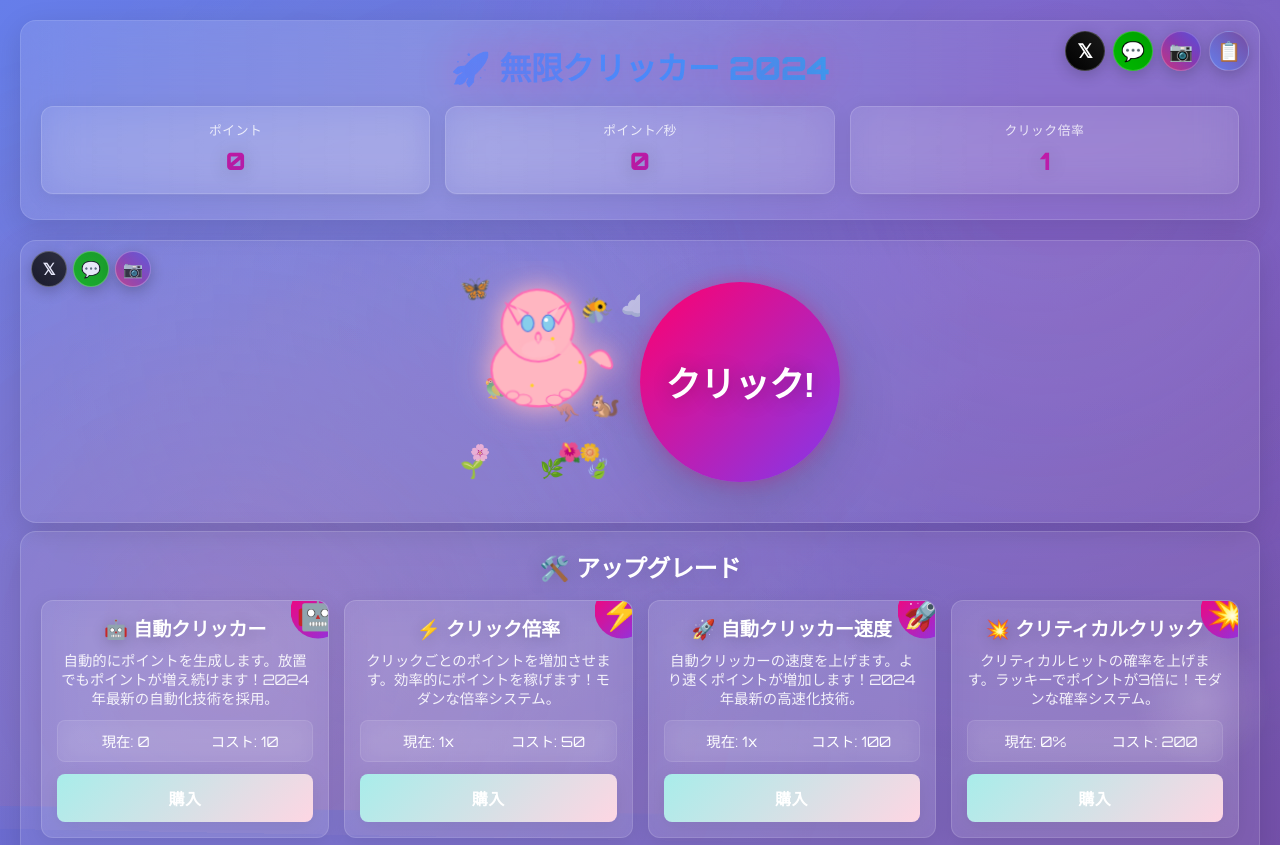
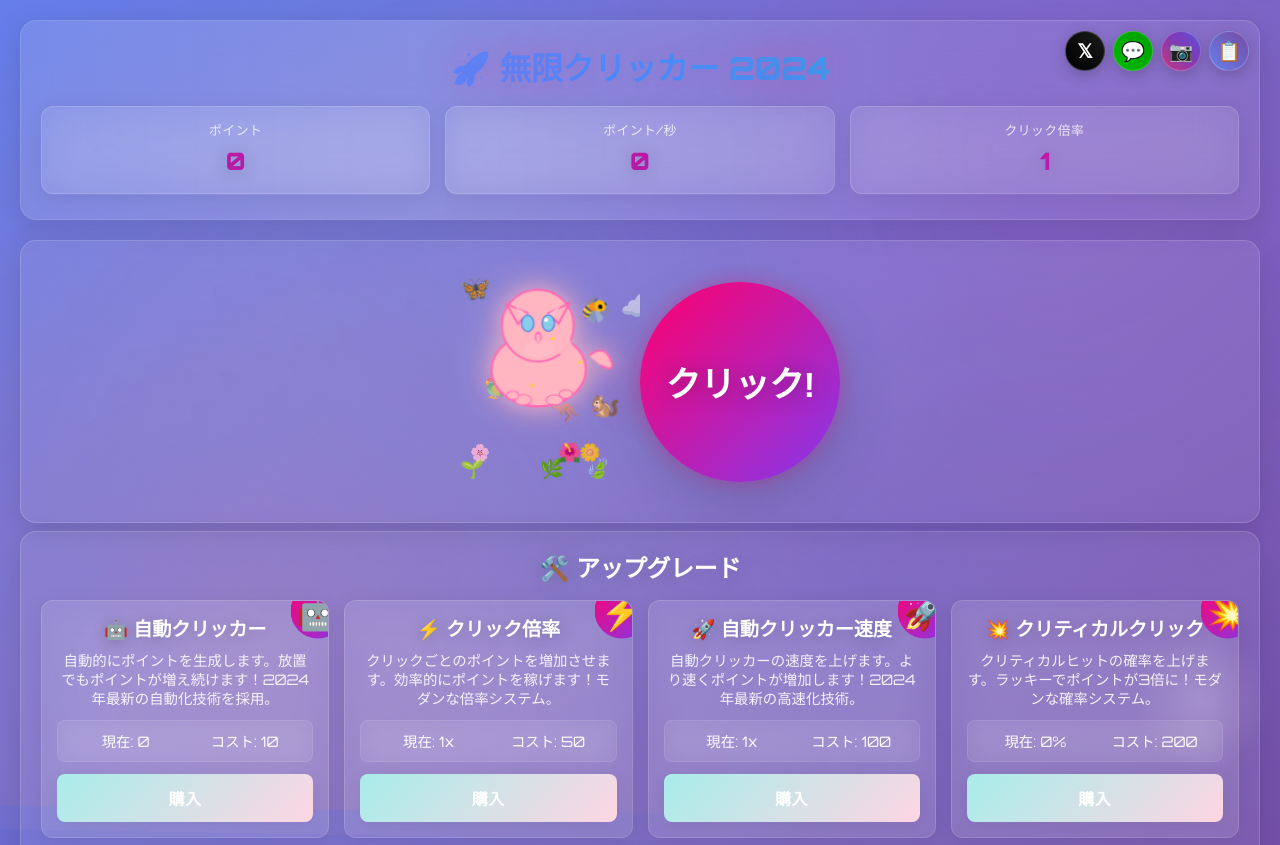
Before and after one commit to yamaryu999/infinity_clicker, a plain HTML site: page index.html in a window 1280 px wide. Shown: the top 845 px of the page. Drawn offline with Linux system fonts and the light colour scheme.

Commit message:
🗑️ クリックエリア内のシェアボタンを削除 - 重複を解消

```diff
--- a/index.html
+++ b/index.html
@@ -69,18 +69,6 @@
 
         <main class="game-main">
             <div class="click-area">
-                <!-- クリックエリア内のシェアボタン -->
-                <div class="click-area-share">
-                    <button onclick="shareToX()" class="click-share-btn x" title="Xでシェア">
-                        <span>𝕏</span>
-                    </button>
-                    <button onclick="shareToLine()" class="click-share-btn line" title="LINEでシェア">
-                        <span>💬</span>
-                    </button>
-                    <button onclick="shareToInstagram()" class="click-share-btn instagram" title="Instagramでシェア">
-                        <span>📷</span>
-                    </button>
-                </div>
                 <div class="character-container">
                     <div class="character" id="mainCharacter">
                         <!-- オリジナル猫キャラクター -->
--- a/style.css
+++ b/style.css
@@ -4268,89 +4268,3 @@ body::before {
         font-size: 1rem;
     }
 }
-
-/* ===== クリックエリア内シェアボタン ===== */
-.click-area-share {
-    position: absolute;
-    top: 10px;
-    left: 10px;
-    display: flex;
-    gap: 6px;
-    z-index: 10;
-}
-
-.click-share-btn {
-    width: 36px;
-    height: 36px;
-    border: none;
-    border-radius: 50%;
-    display: flex;
-    align-items: center;
-    justify-content: center;
-    cursor: pointer;
-    transition: all 0.3s ease;
-    box-shadow: 0 4px 15px rgba(0, 0, 0, 0.3);
-    backdrop-filter: blur(10px);
-    border: 1px solid rgba(255, 255, 255, 0.3);
-    font-size: 1rem;
-    font-weight: bold;
-    opacity: 0.8;
-}
-
-.click-share-btn:hover {
-    transform: translateY(-2px) scale(1.1);
-    box-shadow: 0 6px 20px rgba(0, 0, 0, 0.4);
-    opacity: 1;
-}
-
-.click-share-btn:active {
-    transform: translateY(0px) scale(1.05);
-}
-
-/* Xボタン */
-.click-share-btn.x {
-    background: linear-gradient(45deg, #000000, #1a1a1a);
-    color: white;
-}
-
-.click-share-btn.x:hover {
-    background: linear-gradient(45deg, #1a1a1a, #333333);
-}
-
-/* LINEボタン */
-.click-share-btn.line {
-    background: linear-gradient(45deg, #00B900, #00a000);
-    color: white;
-}
-
-.click-share-btn.line:hover {
-    background: linear-gradient(45deg, #00a000, #008000);
-}
-
-/* Instagramボタン */
-.click-share-btn.instagram {
-    background: linear-gradient(45deg, #E4405F, #C13584, #833AB4, #5851DB, #405DE6);
-    background-size: 200% 200%;
-    animation: instagramGradient 3s ease infinite;
-    color: white;
-}
-
-.click-share-btn.instagram:hover {
-    background-size: 150% 150%;
-    animation: instagramGradient 1.5s ease infinite;
-}
-
-/* モバイル対応 */
-@media (max-width: 768px) {
-    .click-area-share {
-        top: 5px;
-        left: 5px;
-        gap: 4px;
-    }
-
-    .click-share-btn {
-        width: 32px;
-        height: 32px;
-        font-size: 0.9rem;
-    }
-}
```
